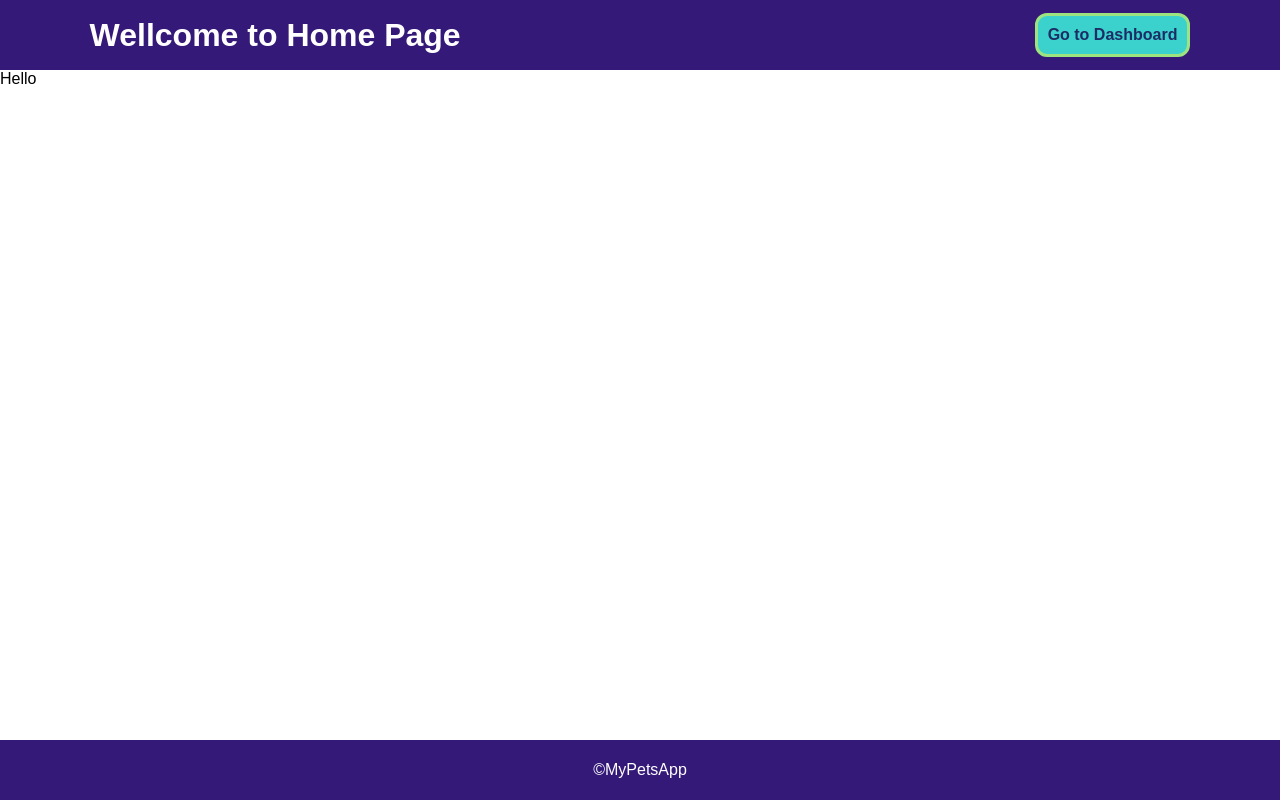
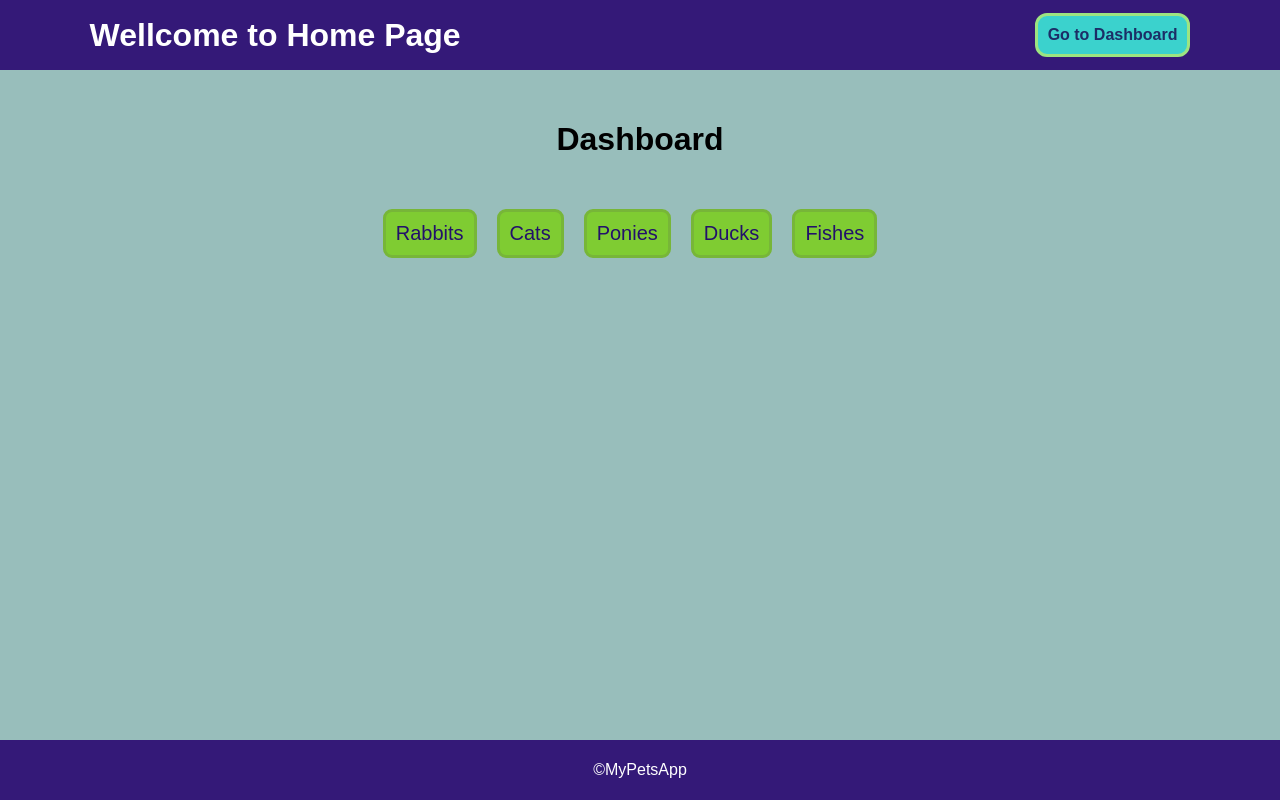
Before and after one commit to dbegogow/my-pets-app, a React (Create React App) app: page /dashboard in a window 1280 px wide. Built offline with nearby package versions, Linux system fonts and the light colour scheme.

Commit message:
Add dashboard and categoryButton components

```diff
--- /dev/null
+++ b/src/components/Dashboard/CategoryButton/CategoryButton.js
@@ -0,0 +1,17 @@
+import styled from 'styled-components';
+
+const Button = styled.button`
+    background: #7FCC32;
+    color: #23106B;
+    font-size: 20px;
+    padding: 10px;
+    border-radius: 9px;
+    border: 3px solid #77B638;
+    margin-right: 20px;
+`;
+
+const CategoryButton = (props) => {
+    return <Button>{props.children}</Button>
+};
+
+export default CategoryButton;
--- /dev/null
+++ b/src/components/Dashboard/CategoryButton/index.js
@@ -0,0 +1 @@
+export { default } from './CategoryButton';
--- a/src/components/Dashboard/Dashboard.js
+++ b/src/components/Dashboard/Dashboard.js
@@ -1,5 +1,39 @@
+import styled from 'styled-components';
+import CategoryButton from './CategoryButton';
+
+const Content = styled.div`
+    background: #98BEBB;
+    height: 88vh;
+`;
+
+const Title = styled.h1`
+    margin: 0;
+    padding-top: 4%;
+    text-align: center;
+`;
+
+const ButtonsWrapper = styled.div`
+    display: flex;
+    margin-top: 4%;
+    justify-content: center;
+`
+
+const ArticlesWrapper = styled.article`
+`;
+
 const Dashboard = () => {
-    return <div>Hello</div>
+    return (
+        <Content>
+            <Title>Dashboard</Title>
+            <ButtonsWrapper>
+                <CategoryButton category="rabbits">Rabbits</CategoryButton>
+                <CategoryButton category="cats">Cats</CategoryButton>
+                <CategoryButton category="pony">Ponies</CategoryButton>
+                <CategoryButton category="ducks">Ducks</CategoryButton>
+                <CategoryButton category="fishes">Fishes</CategoryButton>
+            </ButtonsWrapper>
+        </Content>
+    );
 };
 
 export default Dashboard;
--- a/src/components/Home/Home.js
+++ b/src/components/Home/Home.js
@@ -6,7 +6,7 @@ const Content = styled.div`
     background-position-x: center;
     background-position-y: center;
     background-size: 65%;
-    height: 88vh;
+    height: 85vh;
 `;
 
 const Title = styled.h1`
```
